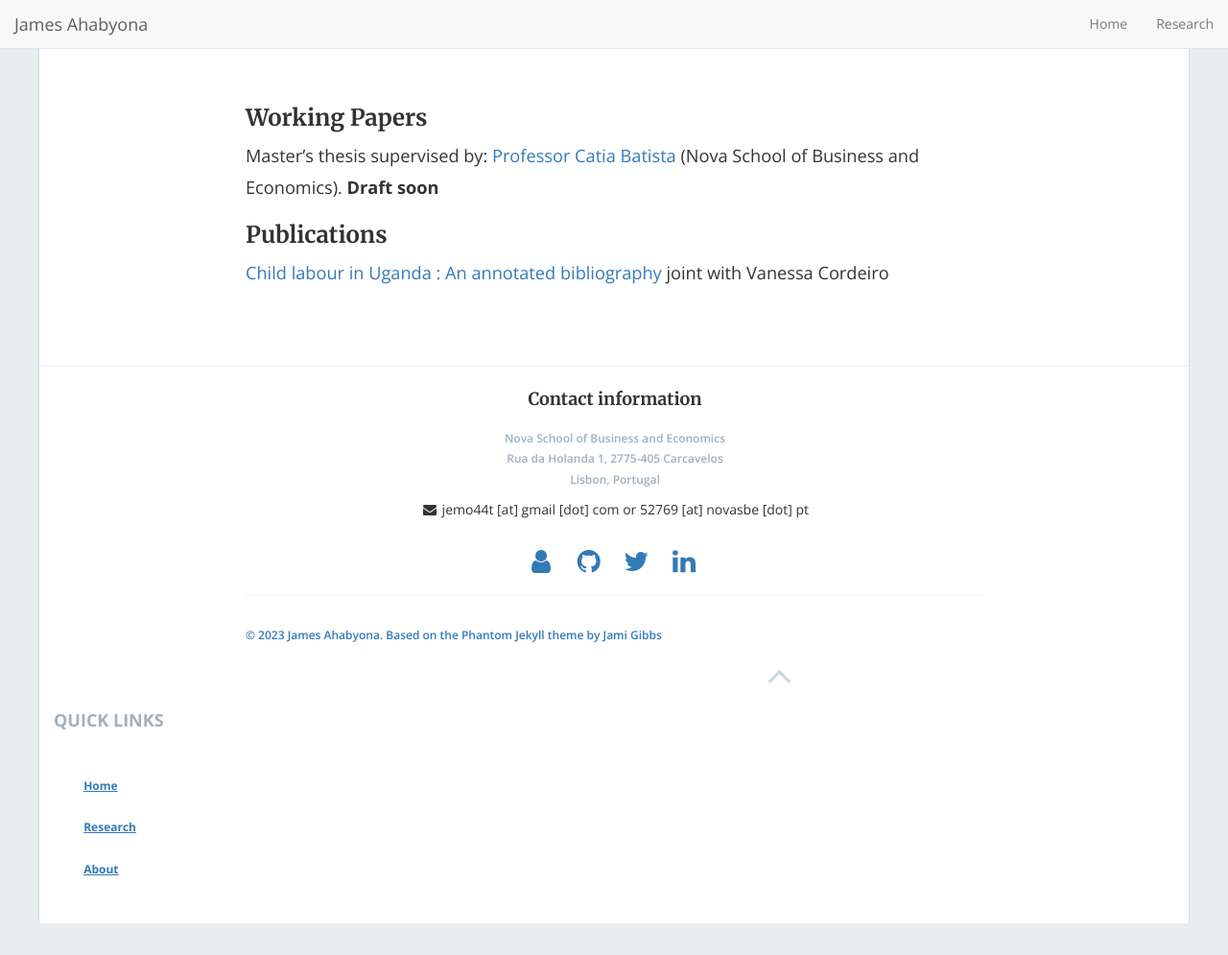
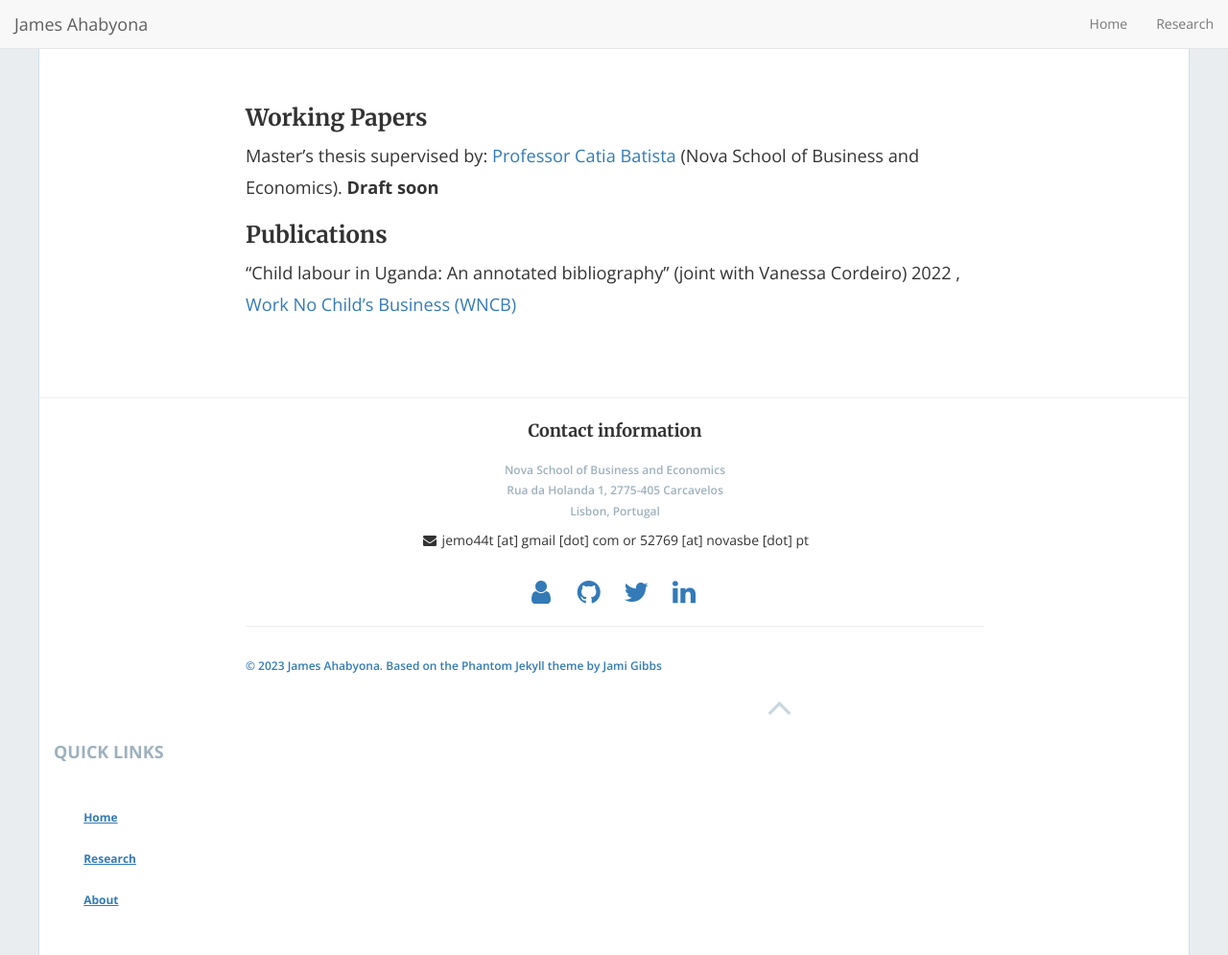
Before and after one commit to mariaelenaguer/mariaelenaguer.github.io, a Jekyll site: the page built from Research.md, in a window 1280 px wide and 995 px high. Shown: the whole window at 96% size. Built offline with Jekyll 4.4.1, drawn with Linux system fonts in a browser that asks for light colours; nearby versions of some CDN libraries.

Commit message:
Update Research.md

```diff
--- a/Research.md
+++ b/Research.md
@@ -9,4 +9,4 @@ permalink: /Research/
 
 ### Publications
 
-[Child labour in Uganda : An annotated bibliography](/Uganda-1.pdf) joint with Vanessa Cordeiro
+"Child labour in Uganda: An annotated bibliography" (joint with Vanessa Cordeiro) 2022 , [Work No Child’s Business (WNCB) ](/Uganda-1.pdf)
```
